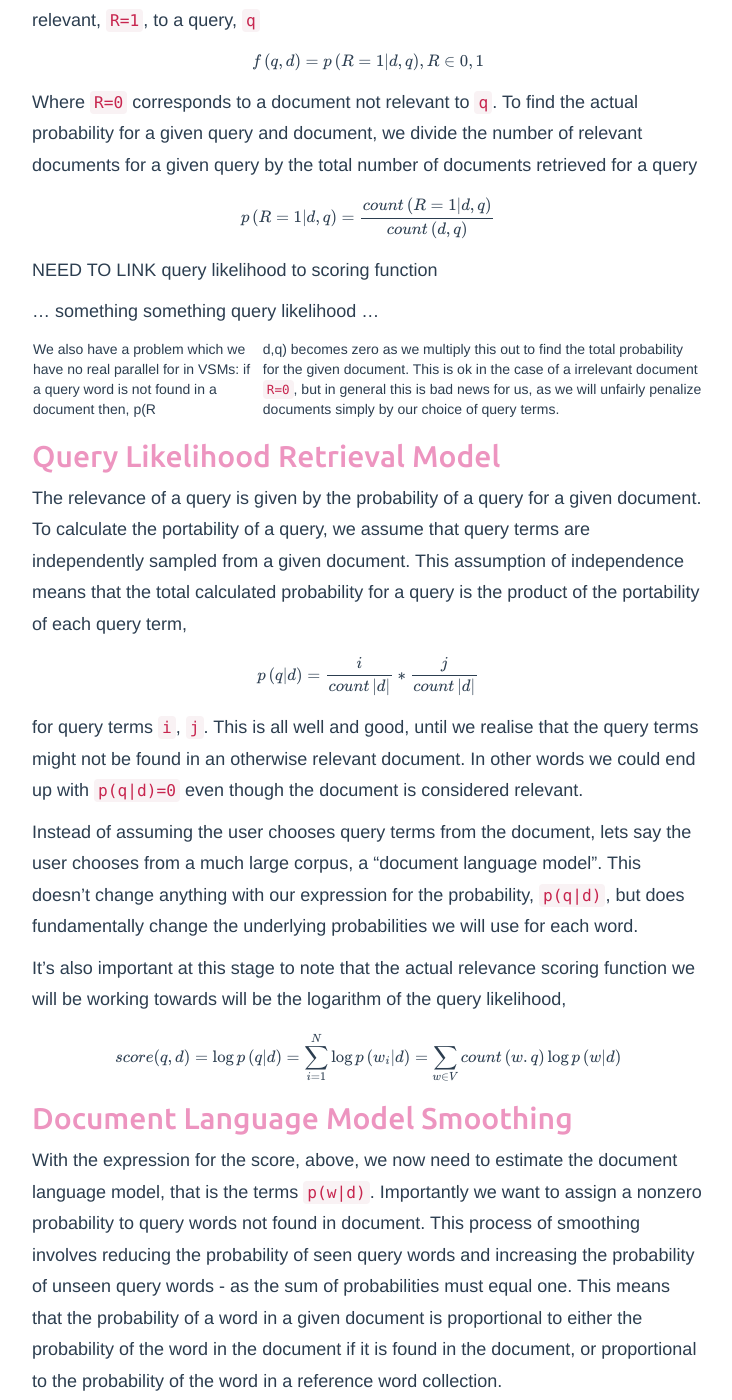
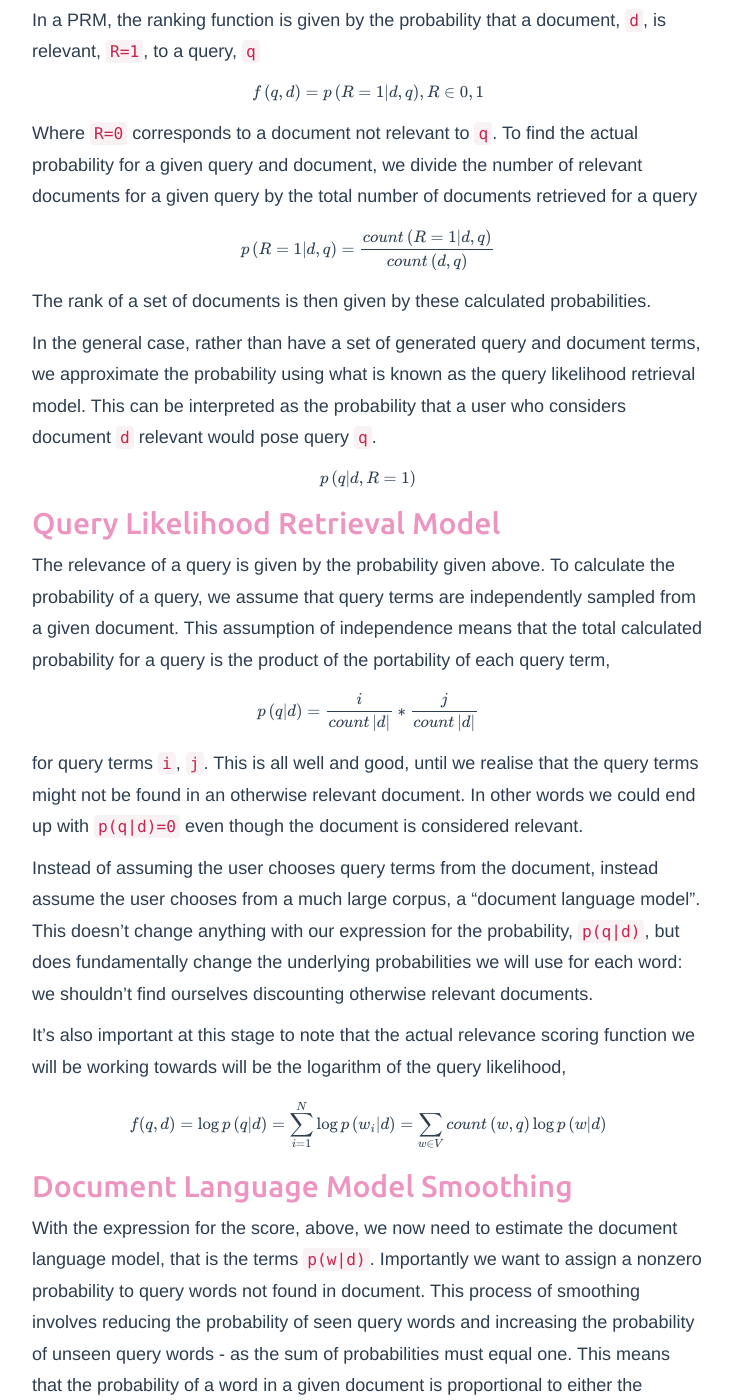
Before and after one commit to tpgmartin/tpgmartin.github.io, a Jekyll site: the page built from _posts/2018-02-25-information-retrieval-models-probabilistic-retrieval-model.md, in a window 1280 px wide and 1400 px high, scrolled down 607 px. Shown: the whole window, without its empty margins (272-1004 px from the left). Built offline with Jekyll 4.4.1, drawn with Linux system fonts in a browser that asks for light colours; formulas are drawn with MathJax 3; comment, search, counter and statistics services are not loaded; some of the changed text lies outside the part shown.

Commit message:
Updates to post

```diff
--- a/_posts/2018-02-25-information-retrieval-models-probabilistic-retrieval-model.md
+++ b/_posts/2018-02-25-information-retrieval-models-probabilistic-retrieval-model.md
@@ -9,13 +9,13 @@
  -
 ---
 
-In my [previous blog post](http://tpgmartin.com/information-retrieval-models-vector-space-model), I discussed vector space retrieval models, which ended with a discussion around the final ranking function. Although though the function is extremely powerful, many of the underlying assumptions seemed to be accepted simply because they worked well in practice: they were not founded on the theoretical model provided by the vector space model. By thinking about the ranking problem in a very different way, probabilistic retrieval models (PRMs) are able to offer a ranking function, built from a more satisfying theoretical foundation.
+In my [previous blog post](http://tpgmartin.com/information-retrieval-models-vector-space-model), I discussed vector space retrieval models, which ended with a discussion around the final ranking function. Although the ranking function is extremely powerful, many of the underlying assumptions seemed to be accepted simply because they worked well in practice: they were not founded on the theoretical model provided by the vector space model. By thinking about the ranking problem in a very different way, probabilistic retrieval models (PRMs) are able to offer a ranking function, built from a more satisfying theoretical foundation. More interestingly still, PRMs recover many of the features of VSMs.
 
 Much like the previous blog post, most of this material came from my reading of ["Text Data Management and Analysis"](http://www.morganclaypoolpublishers.com/catalog_Orig/product_info.php?products_id=954) by ChengXiang Zhai and Sean Massung.
 
 ## Set-up
 
-In a PRM, the ranking function is given by the probability a document, `d`, is relevant, `R=1`, to a query, `q`
+In a PRM, the ranking function is given by the probability that a document, `d`, is relevant, `R=1`, to a query, `q`
 
 $$
     f\left(q, d\right) = p\left(R=1|d,q\right), R\in{0,1}
@@ -27,15 +27,17 @@
     p\left(R=1|d,q\right) = \frac{count\left(R=1|d,q\right)}{count\left(d,q\right)}
 $$
 
-NEED TO LINK query likelihood to scoring function
+The rank of a set of documents is then given by these calculated probabilities.
 
-… something something query likelihood …
+In the general case, rather than have a set of generated query and document terms, we approximate the probability using what is known as the query likelihood retrieval model. This can be interpreted as the probability that a user who considers document `d` relevant would pose query `q`.
 
-We also have a problem which we have no real parallel for in VSMs: if a query word is not found in a document then, p(R|d,q) becomes zero as we multiply this out to find the total probability for the given document. This is ok in the case of a irrelevant document `R=0`, but in general this is bad news for us, as we will unfairly penalize documents simply by our choice of query terms.
+$$
+    p\left(q|d,R=1\right)
+$$
 
 ## Query Likelihood Retrieval Model
 
-The relevance of a query is given by the probability of a query for a given document. To calculate the portability of a query, we assume that query terms are independently sampled from a given document. This assumption of independence means that the total calculated probability for a query is the product of the portability of each query term,
+The relevance of a query is given by the probability given above. To calculate the probability of a query, we assume that query terms are independently sampled from a given document. This assumption of independence means that the total calculated probability for a query is the product of the portability of each query term,
 
 $$
     p\left(q|d\right) = \frac{i}{count\left|d\right|}*\frac{j}{count\left|d\right|}
@@ -43,25 +45,43 @@
 
 for query terms `i`, `j`. This is all well and good, until we realise that the query terms might not be found in an otherwise relevant document. In other words we could end up with `p(q|d)=0` even though the document is considered relevant.
 
-Instead of assuming the user chooses query terms from the document, lets say the user chooses from a much large corpus, a "document language model". This doesn't change anything with our expression for the probability, `p(q|d)`, but does fundamentally change the underlying probabilities we will use for each word.
+Instead of assuming the user chooses query terms from the document, instead assume the user chooses from a much large corpus, a "document language model". This doesn't change anything with our expression for the probability, `p(q|d)`, but does fundamentally change the underlying probabilities we will use for each word: we shouldn't find ourselves discounting otherwise relevant documents.
 
 It's also important at this stage to note that the actual relevance scoring function we will be working towards will be the logarithm of the query likelihood,
 
 $$
-    score(q,d)=\log p\left(q|d\right)=\sum_{i=1}^{N} \log p\left(w_i|d\right)=\sum_{w\in V} count\left(w.q\right)\log p\left(w|d\right)
+    f(q,d)=\log p\left(q|d\right)=\sum_{i=1}^{N} \log p\left(w_i|d\right)=\sum_{w\in V} count\left(w,q\right)\log p\left(w|d\right)
 $$
 
 ## Document Language Model Smoothing
 
-With the expression for the score, above, we now need to estimate the document language model, that is the terms `p(w|d)`. Importantly we want to assign a nonzero probability to query words not found in document. This process of smoothing involves reducing the probability of seen query words and increasing the probability of unseen query words - as the sum of probabilities must equal one. This means that the probability of a word in a given document is proportional to either the probability of the word in the document if it is found in the document, or proportional to the probability of the word in a reference word collection.
+With the expression for the score, above, we now need to estimate the document language model, that is the terms `p(w|d)`. Importantly we want to assign a nonzero probability to query words not found in document. This process of smoothing involves reducing the probability of seen query words and increasing the probability of unseen query words - as the sum of probabilities must equal one. This means that the probability of a word in a given document is proportional to either the probability of the word in the document if it is found in the document,
 
-Rewrite our equation for query likelihood retrieval formula fig 6.24
+$$
+    p\left(w|d\right) = p_{seen}\left(w|d\right)
+$$
 
-This is where things get interesting. As promised, the form of the equation gives us many of features we simply assumed for the VSM ranking function.
+or proportional to the probability of the word in a reference word collection `C`
+
+$$
+    p\left(w|d\right) = \alpha_d p\left(w|C\right)
+$$
+
+Rewriting our equation for `f(q,d)` above (skipping a few steps), we get,
+
+$$
+    \log p\left(q|d\right) \simeq \sum_{w\in d, w \in q} count\left(w,q\right)\log \frac{p_{seen}\left(w|d\right)}{\alpha_d p\left(w|C\right)}+n\log \alpha_d
+$$
+
+"Approximately equal", because the above equation omits a sum over the probabilities of words not found in the document - this is irrelevant for ranking purposes. This is where things get interesting. As promised, the form of the equation gives us many of features we simply assumed for the VSM ranking function,
+
+* The numerator of the left hand expression effectively acts as the TF weighting
+* The denominator as the IDF weighting i.e. the more frequent the term `w` is in `C`, the more it is discounted to the final rank
+* The right hand side term is effectively equivalent to document length normalisation: the longer the document, the smaller this term as smoothing is less important.
 
 ## Jelinek-Mercer smoothing
 
-An example smoothing method is linear interpolation with a constant mixing coefficient or Jelinek-Mercer smoothing. In this model, we use a single coefficient to determine what non-zero probability to apply to a query word not found in a given document.
+A specific example of smoothing is linear interpolation with a constant mixing coefficient or Jelinek-Mercer smoothing. In this model, we use a single coefficient to determine what non-zero probability to apply to a query word not found in a given document.
 
 $$
     p\left(w|d\right) = \left(1-\lambda\right)\frac{count\left(w,d\right)}{\left|d\right|}+\lambda p\left(w|C\right)
@@ -69,9 +89,15 @@
 
 where the mixing coefficient, lambda is a value between zero and one, inclusive.
 
-Can then substitute this expression for MLE into our expression for the ranking function above...
+## Wrap-up
 
-## Wrap-up
+Given this expression for maximum likelihood estimate we can then substitute it into our expression for the ranking function above,
+
+$$
+    f\left(q,d\right)=\sum_{w\in d, w \in q} count\left(w,q\right)\log \left(1+\frac{1-\lambda}{\lambda}\frac{count\left(w,d\right)}{\left|d\right|p\left(w|C\right)}\right)
+$$
+
+The final form of the scoring function given by Jelinek-Mercer smoothing is in fact very similar to that given by a VSM, since it is a sum of all the matched query terms. As noted above, we find many of the same features of VSMs that we get for free by virtue of the features of a PRM. An alternative to Jelinek-Mercer smoothing is Dirichlet prior or Bayesian smoothing, which uses a smoothing coefficient that depends on the size of the document in question.
 
 All the best,
 
```
